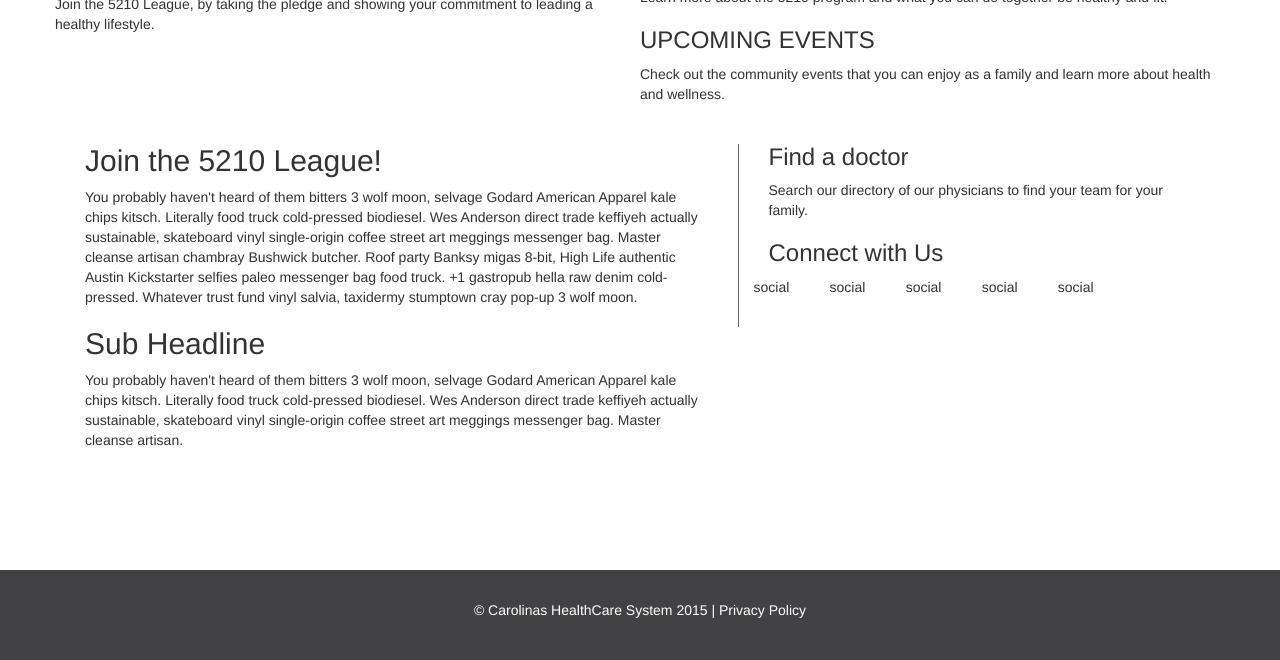
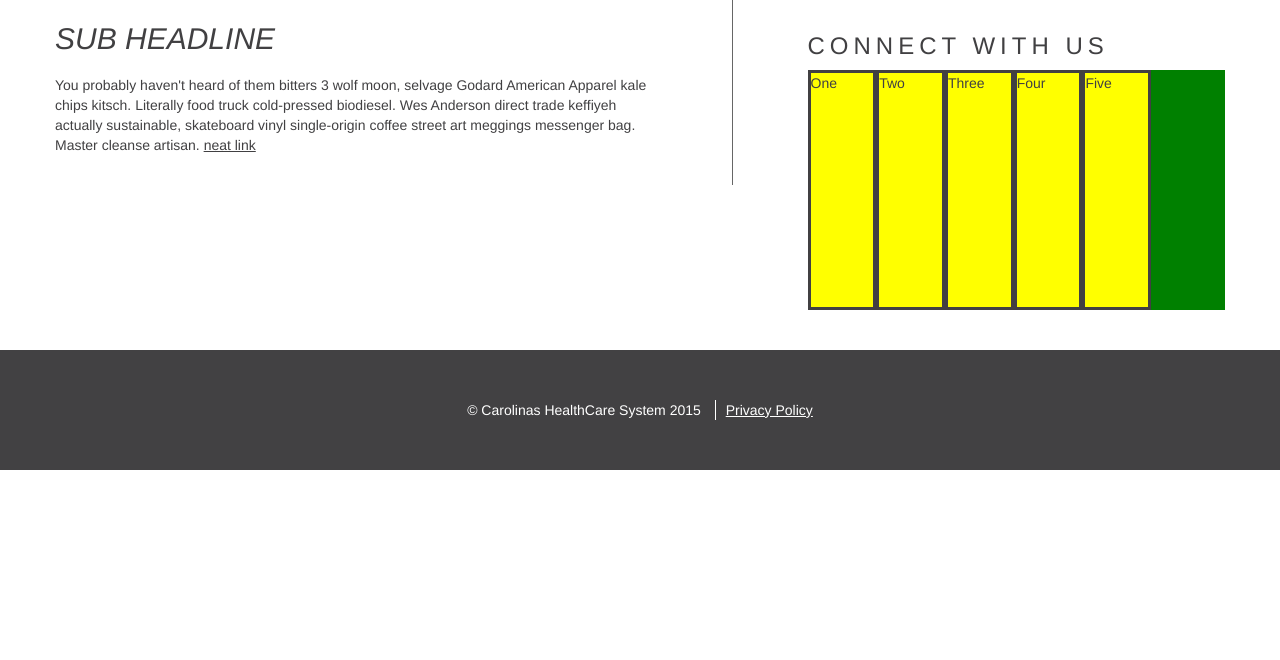
Before and after one commit to amler/chs-project, a website: page index.html in a window 1280 px wide. Shown: the part 725-1385 px from the top of the page. After the commit the page ends 1195 px from the top, so only its background shows below. Drawn offline with nearby package versions, Linux system fonts and the light colour scheme.

Commit message:
Applying style guide

```diff
--- a/assets/scss/screen.scss
+++ b/assets/scss/screen.scss
@@ -1,11 +1,35 @@
+body {
+	color: #414042;
+	font: 16px/1.75em;
+	margin: 0;
+	padding: 0;
+}
+h1, h2, h3 {
+	text-transform: uppercase;
+}
+a {
+	color: #414042;
+	text-decoration: underline;
+	&:hover {
+		color: #008C95;
+	}
+}
 .page-header {
 	margin: 0;
 	height: 75px;
 }
 #myCarousel {
 	background-color: #b3b3b3;
-	height: 550px;
+	height: auto;
 	margin-bottom: 5px;
+	.item > img {
+		width: 100%;
+	}
+	p {
+		font-size: 16px;
+		line-height: 20px;
+	}
+
 	@media screen and (max-width: 700px) {
 		display: none;
 	}
@@ -21,39 +45,125 @@ div[class*="col-"] {
 		padding-right: 5px;
 	}
 }
-.pledge-tile {
+div.tiles {
 	background-color: #989898;
-	display: table;
+	overflow: hidden;
 	height: 295px;
-	width: 100%;
-	padding: 20px;
-	.title {
-		display: table-cell;
-		margin: 0 auto;
-	}
 }
 
 .about-tile {
 	height: 140px;
 
 }
+section, aside {
+	margin-top: 50px;
+	padding-top: 15px;
+}
 section {
-	margin-top: 30px;
-	margin-bottom: 80px;
-	padding: 0 30px 30px 30px;
+	border-right: 1px solid #666;
+	margin-bottom: 50px;
+	padding-right: 70px;
+
+	h2 {
+		margin-bottom: 20px;
+	}
+
+	@media screen and (max-width: 991px) {
+		padding-right: 10px;
+	}
+}
+article {
+	padding-bottom: 20px;
+	margin-bottom: 20px;
 }
 aside {
-	border-left: 1px solid #666;
-	margin-top: 30px;
-	padding: 0 30px 30px 30px;
+	padding-left: 40px;
+
+	article {
+		padding-left: 30px;
+
+		&:first-child {
+			background-color: #b3b3b3;
+			padding-bottom: 50px;
+			padding-top: 50px;
+			margin-bottom: 70px;
+		}
+	}
+	h3 {
+		color: #414042;
+		font-size: 24px;
+		letter-spacing: 5px;
+	}
+	#demo-12-col{
+    background:green;
+    height: 30vh;
+}
+
+.col-xs-2{
+    background: yellow;
+    height:100%;
+    border: solid;
+}
+	@media screen and (max-width: 995px) {
+		padding-left: 20px;
+
+		article {
+			padding-left: 5px;
+			&:first-child {
+				padding-bottom: 20px;
+				padding-top: 20px;
+			}
+		}
+	}
+	@media screen and (max-width: 768px) {
+		padding-left: 0;
+
+		h3, p {
+			text-align: center;
+		}
+		article {
+			padding-left: 5px;
+			&:first-child {
+				padding-bottom: 20px;
+				padding-top: 20px;
+				margin-bottom: 10px;
+			}
+		}
+
+		.social h3 {
+			display: none;
+		}
+		.col-xs-2 {
+			background-color: yellow;
+		}
+	}
 }
 
 footer {
 	background-color: #424143;
 	color: #fff;
-	padding: 30px;
+	padding: 50px;
 	text-align: center;
+	p, a {
+		margin:0;
+		padding:0;
+	}
 	a {
+		border-left: 1px solid #fff;
 		color: #fff;
+		display: inline-block;
+		margin-left: 10px;
+		padding-left: 10px;
 	}
 }
+/* STYLE GUIDE */
+
+.sub-headline {
+	font-style: italic;
+}
+.headline {
+	font-weight: bold;
+	font-size: 32px;
+	color: #414042;
+	letter-spacing: 5px;
+}
--- a/index.html
+++ b/index.html
@@ -68,48 +68,61 @@
 
 
 <div class="container">
-	<div class="row">
+	<div class="row tiles">
 		<div class="col-xs-12 col-md-6">
+			<div class="tile">
 				<h2>Take the Pledge</h2>
 				<p>Join the 5210 League, by taking the pledge and showing your commitment to leading a healthy lifestyle.</p>
 			</div>
+		</div>
 		<div class="col-xs-12 col-md-6">
+			<div class="tile">
 				<h3>About 5210</h3>
 				<p>Learn more about the 5210 program and what you can do together be healthy and fit.</p>
+			</div>
+			<div class="tile">
 				<h3>UPCOMING EVENTS</h3>
 				<p>Check out the community events that you can enjoy as a family and learn more about health and wellness.</p>
 			</div>
 		</div>
+	</div>
 
 	<div class="row">
-		<div class="col-lg-7 col-md-7 col-sm-12">
+		<div class="col-lg-7 col-md-7 col-sm-7">
 			<section>
 				<article>
-					<h2>Join the 5210 League!</h2>
+					<h2 class="headline">Join the 5210 League!</h2>
 					<p>You probably haven't heard of them bitters 3 wolf moon, selvage Godard American Apparel kale chips kitsch. Literally food truck cold-pressed biodiesel. Wes Anderson direct trade keffiyeh actually sustainable, skateboard vinyl single-origin coffee street art meggings messenger bag. Master cleanse artisan chambray Bushwick butcher. Roof party Banksy migas 8-bit, High Life authentic Austin Kickstarter selfies paleo messenger bag food truck. +1 gastropub hella raw denim cold-pressed. Whatever trust fund vinyl salvia, taxidermy stumptown cray pop-up 3 wolf moon.</p>
 				</article>
 				<article>
-					<h2>Sub Headline</h2>
-					<p>You probably haven't heard of them bitters 3 wolf moon, selvage Godard American Apparel kale chips kitsch. Literally food truck cold-pressed biodiesel. Wes Anderson direct trade keffiyeh actually sustainable, skateboard vinyl single-origin coffee street art meggings messenger bag. Master cleanse artisan.</p>
+					<h2 class="sub-headline">Sub Headline</h2>
+					<p>You probably haven't heard of them bitters 3 wolf moon, selvage Godard American Apparel kale chips kitsch. Literally food truck cold-pressed biodiesel. Wes Anderson direct trade keffiyeh actually sustainable, skateboard vinyl single-origin coffee street art meggings messenger bag. Master cleanse artisan. <a href="#">neat link</a></p>
 				</article>
 			</section>
 		</div>
-		<div class="col-lg-5 col-md-5 col-sm-12">
+		<div class="col-lg-5 col-md-5 col-sm-5">
 			<aside>
+				<article>
 					<h3>Find a doctor</h3>
 					<p>Search our directory of our physicians to find your team for your family.</p>
-
+				</article>
+				<article>
 					<div class="social">
 						<h3>Connect with Us</h3>
+						<div class="container-fluid">
 							<div class="row">
-						<div class="clear"></div>
-						<div class="col-xs-2">social</div>
-						<div class="col-xs-2">social</div>
-						<div class="col-xs-2">social</div>
-						<div class="col-xs-2">social</div>
-						<div class="col-xs-2">social</div>
+								<div id="demo-12-col" class="col-xs-12">
+									<div class="col-xs-2 col-xs-offset-1" >One</div>
+									<div class="col-xs-2">Two</div>
+									<div class="col-xs-2">Three</div>
+									<div class="col-xs-2">Four</div>
+									<div class="col-xs-2" >Five</div>
 								</div>
 							</div>
+						</div>
+
+					</div>
+				</article>
 			</aside>
 		</div>
 	</div>
@@ -118,7 +131,7 @@
 
 	<footer class="footer">
 		<div class="container">
-			<p>&copy; Carolinas HealthCare System 2015 | <a href="#">Privacy Policy</a>
+			<p>&copy; Carolinas HealthCare System 2015 <a href="#">Privacy Policy</a>
 		</div>
 	</footer>
 	<script src="https://ajax.googleapis.com/ajax/libs/jquery/1.11.2/jquery.min.js"></script>
```
Also changed, not shown: assets/css/screen.css. Lines whose indentation alone changed are shown as unchanged.
